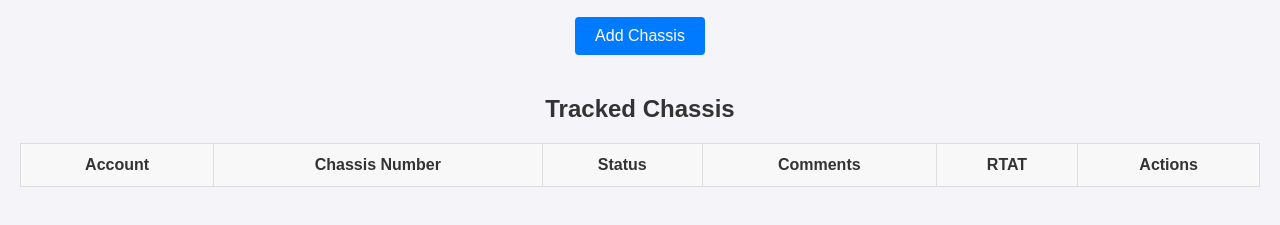
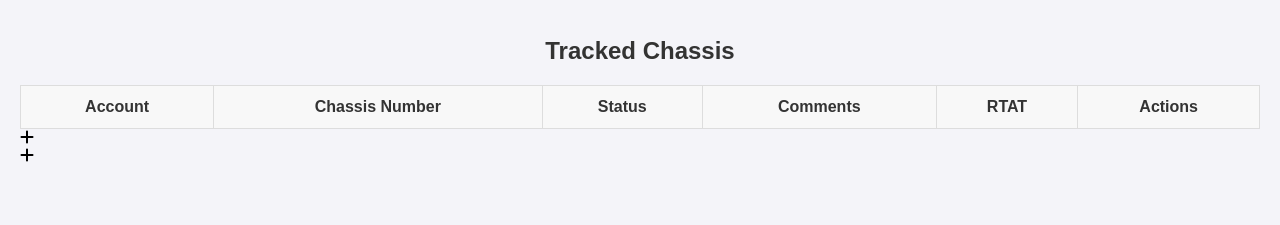
Before and after one commit to ezimerapps/chassis-tracking-app, a plain HTML site: page index.html in a window 1280 px wide. Shown: the part 81-306 px from the top of the page. Drawn offline with Linux system fonts and the light colour scheme; no server answers.

Commit message:
Update index.html

```diff
--- a/index.html
+++ b/index.html
@@ -5,6 +5,7 @@
     <meta name="viewport" content="width=device-width, initial-scale=1.0">
     <title>EZIMER Tracking</title>
     <link rel="stylesheet" href="styles.css">
+    <script src="https://kit.fontawesome.com/a076d05399.js" crossorigin="anonymous"></script>
     <script type="module">
       // Imported functions from SDKs
       import { initializeApp } from "https://www.gstatic.com/firebasejs/10.12.3/firebase-app.js";
@@ -28,7 +29,6 @@
 </head>
 <body>
     <h1>EZ Repair Tracker</h1>
-    <button id="add-chassis-button">Add Chassis</button>
 
     <div id="chassis-popup" class="popup">
         <div class="popup-content">
@@ -97,6 +97,17 @@
             </tbody>
         </table>
     </div>
+
+    <!-- Add Chassis Button for Desktop -->
+    <div id="add-chassis-button-desktop" class="add-button-desktop">
+        <i class="fa-solid fa-plus"></i>
+    </div>
+
+    <!-- Add Chassis Button for Mobile -->
+    <div id="add-chassis-button-mobile" class="add-button-mobile">
+        <i class="fa-solid fa-plus"></i>
+    </div>
+
     <script type="module" src="script.js"></script>
 </body>
 </html>
```
